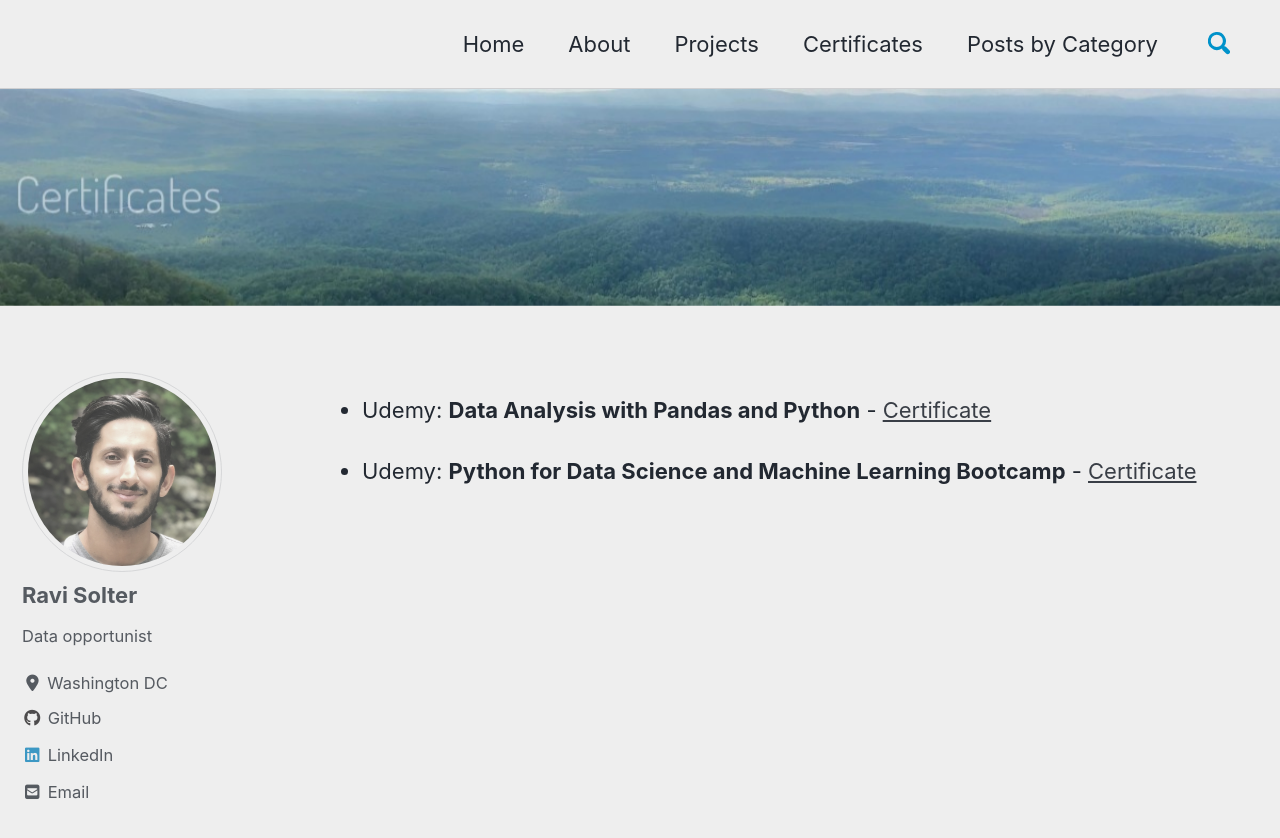
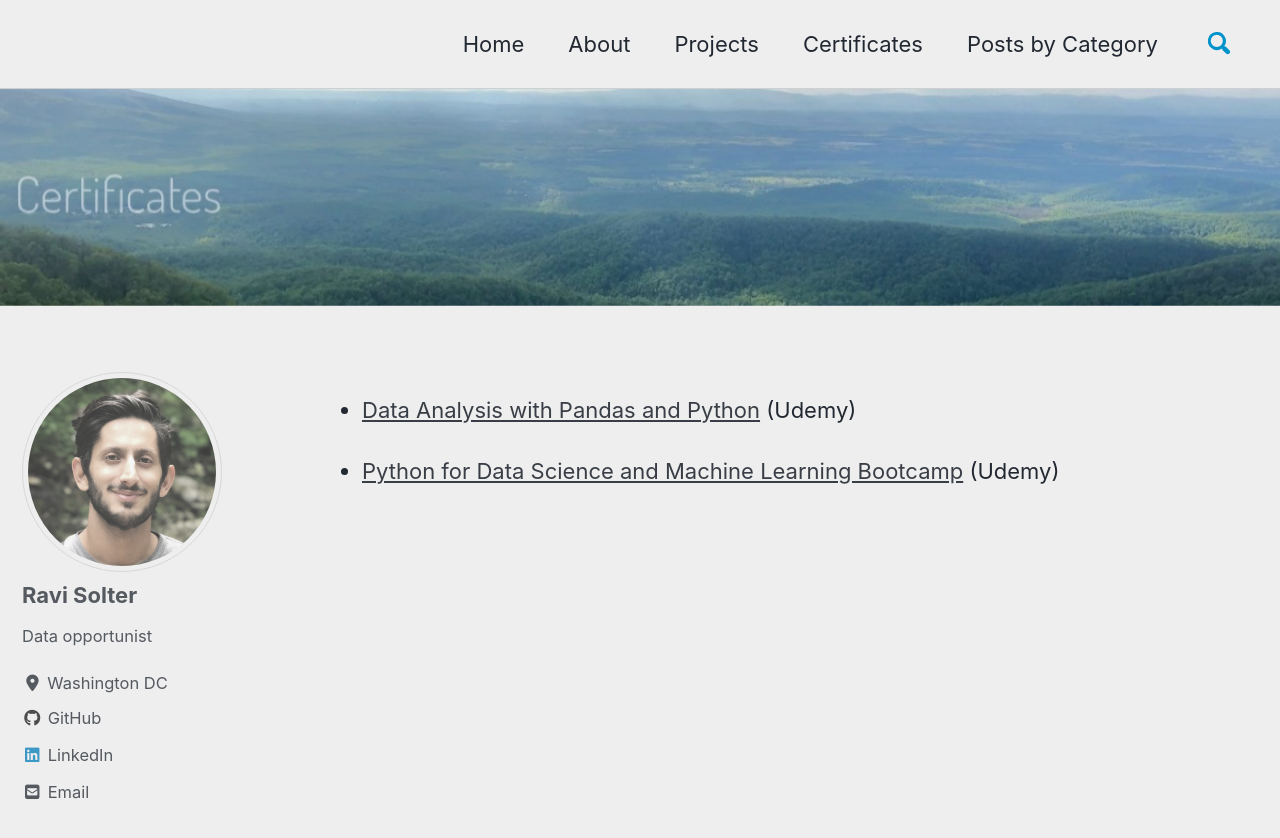
Before and after one commit to rsolter/rsolter.github.io, a Jekyll site: the page built from _pages/certs.md, in a window 1280 px wide and 900 px high. Shown: the top 838 px of the window. Built offline with Jekyll 4.4.1, drawn with Linux system fonts in a browser that asks for light colours; cached includes are drawn as plain includes; nearby versions of some CDN libraries.

Commit message:
changed certs page formatting

```diff
--- a/_pages/certs.md
+++ b/_pages/certs.md
@@ -10,6 +10,6 @@ header:
 ---
 
 
-  - Udemy: **Data Analysis with Pandas and Python** - [Certificate](/assets/images/Python_Pandas_Cert.jpg)
+  - [Data Analysis with Pandas and Python](/assets/images/Python_Pandas_Cert.jpg) (Udemy)
 
-  - Udemy: **Python for Data Science and Machine Learning Bootcamp** - [Certificate](/assets/images/Python_DS_Cert.jpg)
+  - [Python for Data Science and Machine Learning Bootcamp](/assets/images/Python_DS_Cert.jpg) (Udemy)
```
